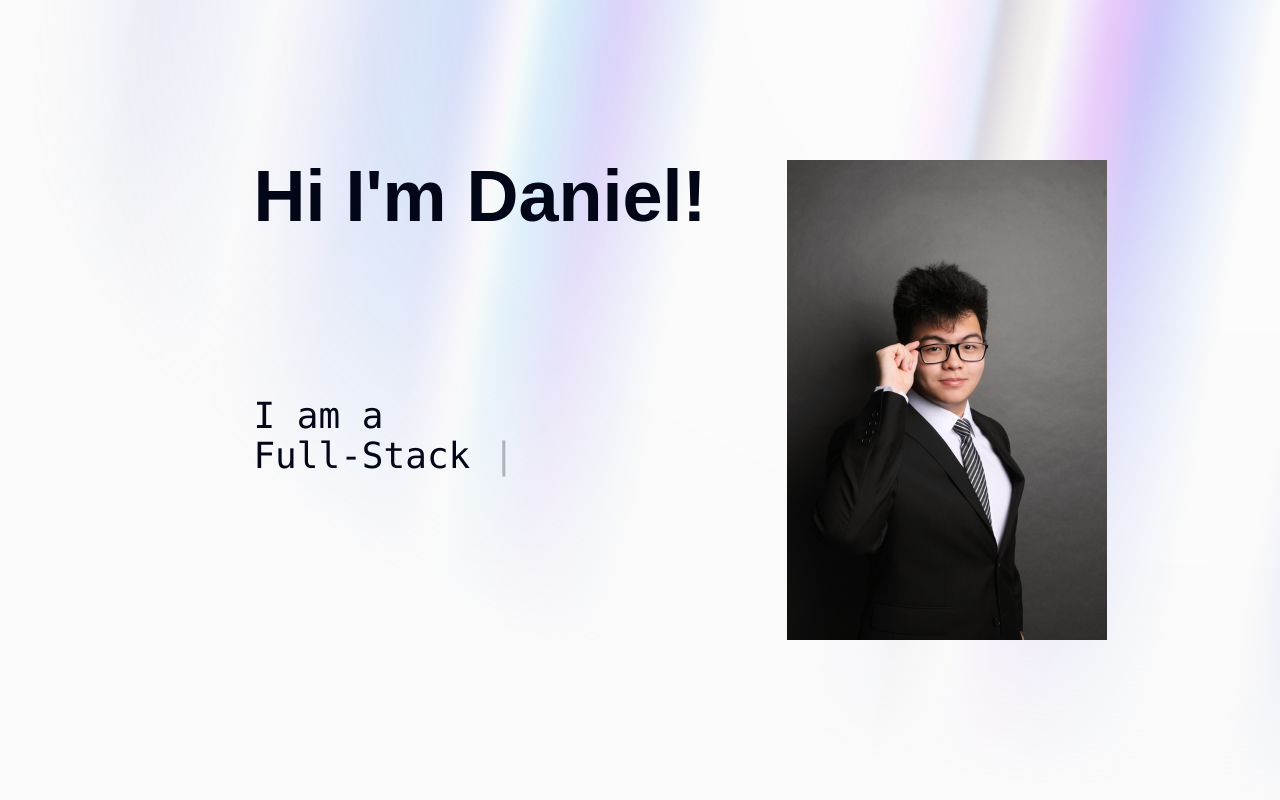
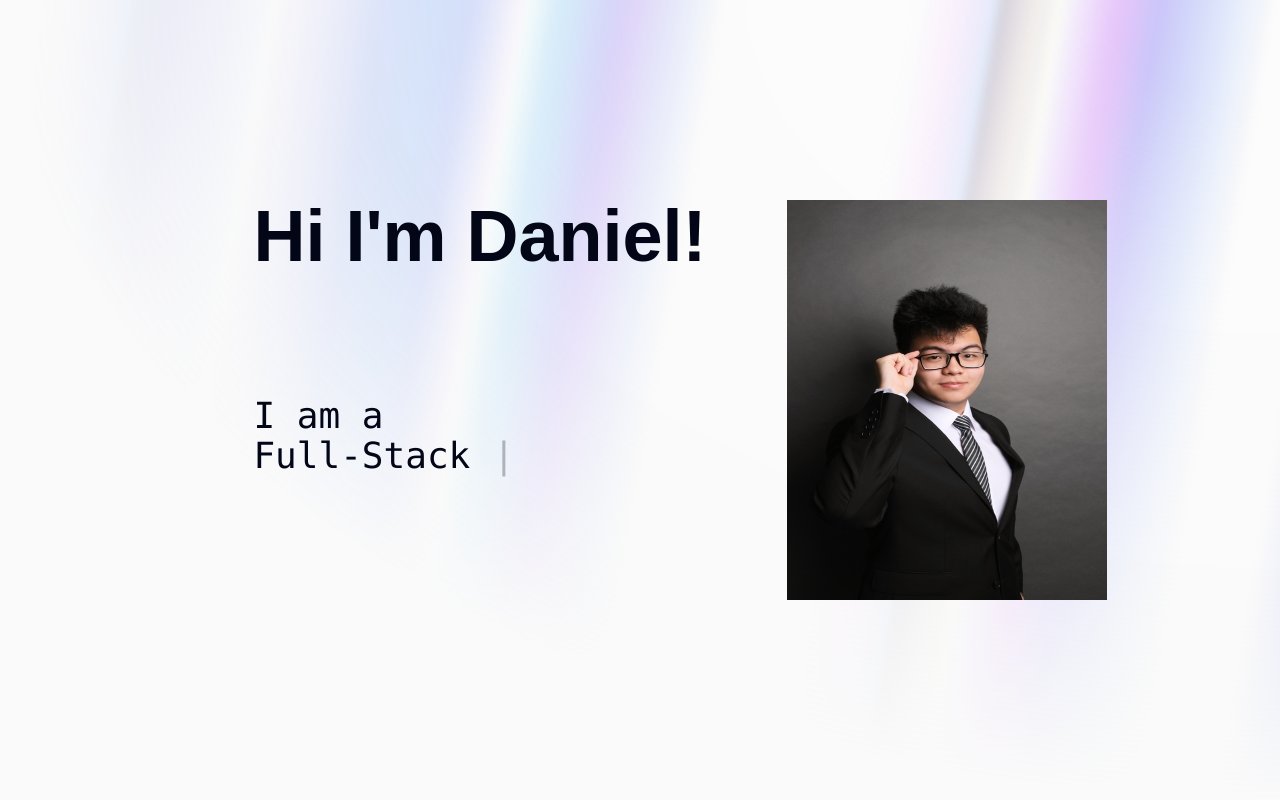
Before and after one commit to danielshliu/danielsliu.com, a Next.js app: page / in a window 1280 px wide. Shown: the top 800 px of the page. Built offline with nearby package versions, Linux system fonts and the light colour scheme.

Commit message:
Update home.tsx

```diff
--- a/src/app/home.tsx
+++ b/src/app/home.tsx
@@ -45,8 +45,9 @@ export default function home(){
                                 </div>
 
                             </div>
-
-                            <img src="/headShot.jpg" alt="headShot" className="w-[40vh] "/>
+                            <div className='flex w-[40vh] h-[50vh] item-center justify-center'>
+                                <img src="/headShot.jpg" alt="headShot" className="w-[40vh]"/>
+                            </div>
 
 
                         </div>
```
